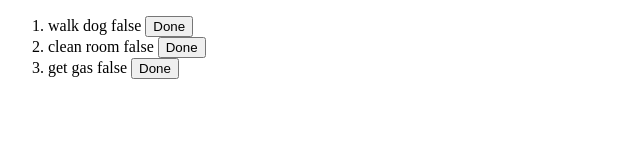
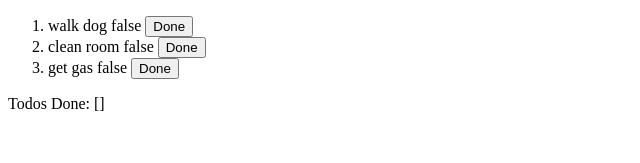
Before and after one commit to RealWeeks/learn-vue-todo, a Vue app: page / in a window 1280 px wide. Shown: the top 163 px of the page, without its empty margins (0-640 px from the left). Built offline with nearby package versions, Linux system fonts and the light colour scheme.

Commit message:
renders todos done

```diff
--- a/src/App.vue
+++ b/src/App.vue
@@ -1,6 +1,9 @@
 <template>
   <div id="app">
     <HelloWorld @doneTodo="doneTodo" :todos="todos" />
+
+    Todos Done:
+    {{todosDone}}
   </div>
 </template>
 
@@ -15,6 +18,11 @@ export default {
   methods:{
     doneTodo(todo){
       todo.completed = !todo.completed
+    }
+  },
+  computed:{
+    todosDone(){
+      return this.todos.filter(x => x.completed)
     }
   },
   data(){
```
